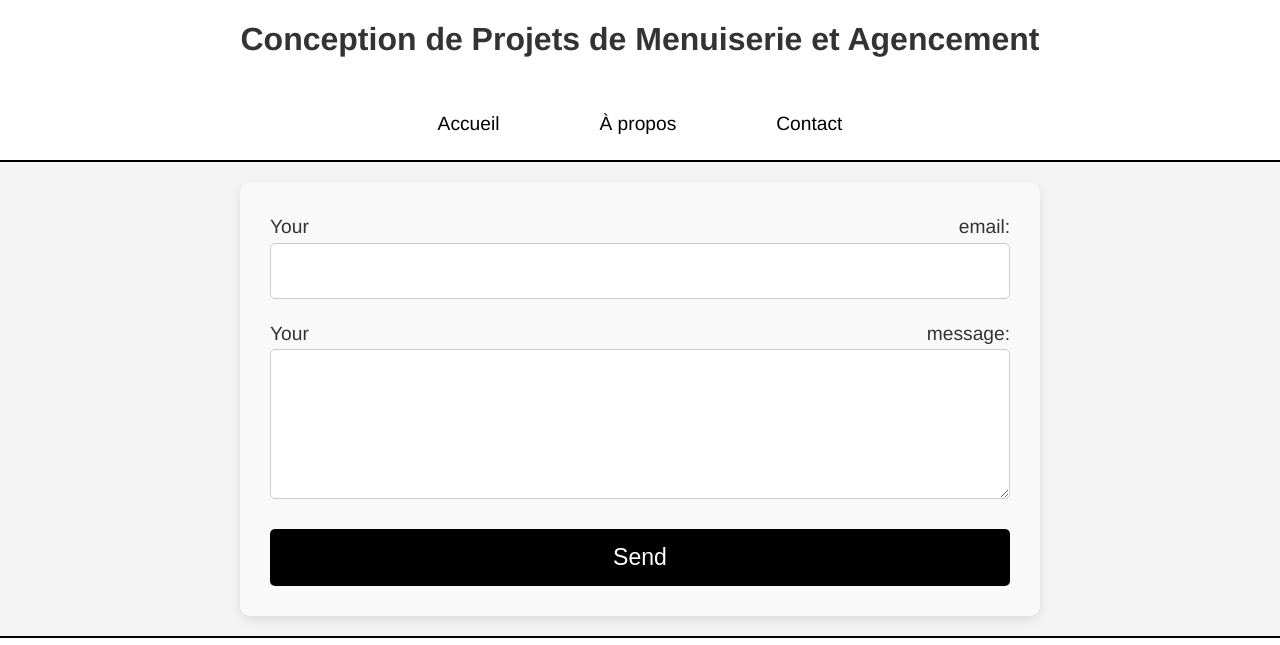
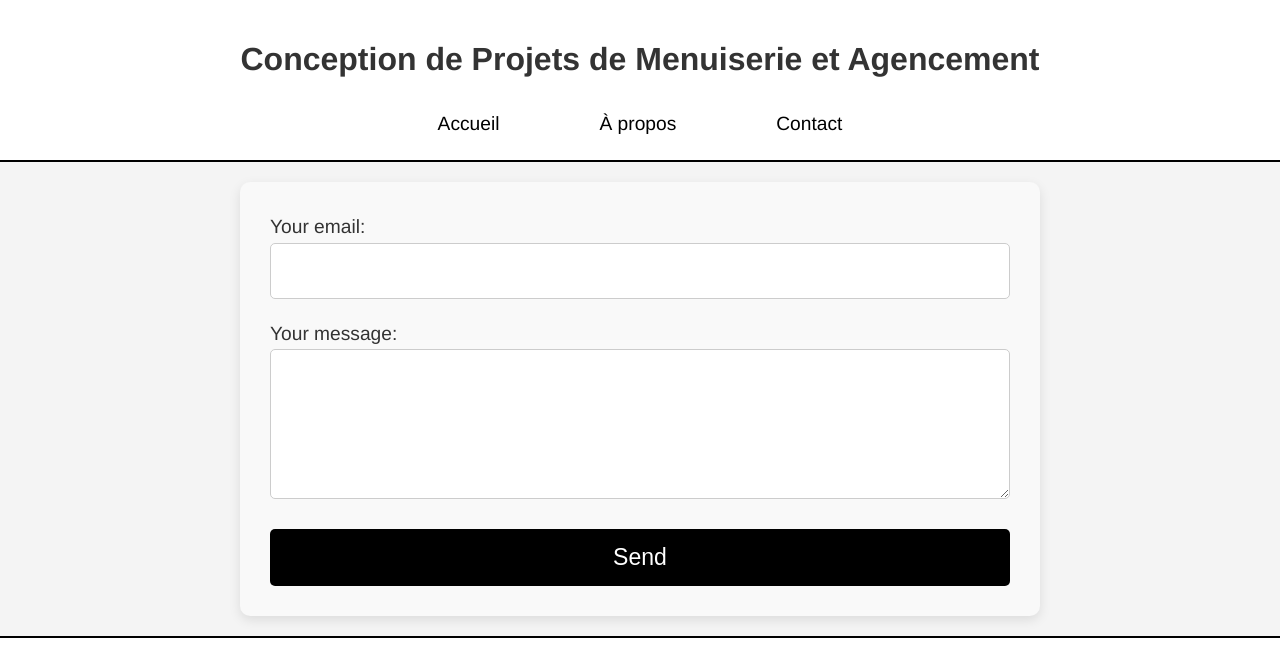
Before and after one commit to Remi5112/MARR, a plain HTML site: page contact.html in a window 1280 px wide. Shown: the part 133-778 px from the top of the page. Drawn offline with Linux system fonts and the light colour scheme.

Commit message:
Mise à jour du site

```diff
--- a/style.css
+++ b/style.css
@@ -44,8 +44,8 @@ header {
 }
 
 h1, h2 {
-    margin-top: 20px;
-    margin-bottom: 40px; /* Espacement autour des titres */
+    margin-top: 40px;
+    margin-bottom: 20px; /* Espacement autour des titres */
 }
 
 /* --- Styles pour le logo dans le header --- */
@@ -135,6 +135,7 @@ section {
     border: none; /* Retrait de la bordure par défaut */
     padding: 10px 20px; /* Padding plus important pour un bouton CTA plus grand */
     font-weight: bold; /* Texte en gras pour un CTA plus affirmé */
+    margin-top: 20px;
 }
 
 .cta-button:hover {
@@ -181,6 +182,7 @@ section {
     background-color: #f9f9f9;
     border-radius: 10px;
     box-shadow: 0px 4px 12px rgba(0, 0, 0, 0.1); /* Ajoute une ombre douce */
+    text-align: left;
 }
 
 /* --- Styles pour les champs du formulaire --- */
```
